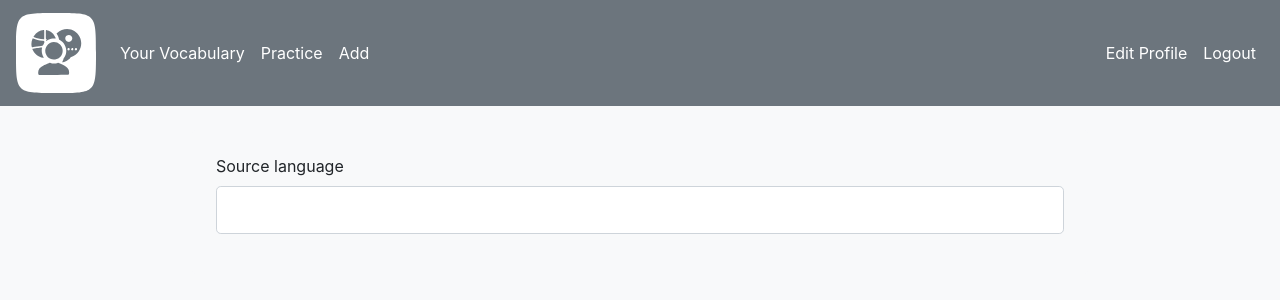
After one commit to julianzulehner/polyglotpivot, a Python web app: template app/templates/practice.html in a window 1280 px wide. The commit adds this page. Shown: the top 300 px of the page. Run offline with Jinja, Linux system fonts and the light colour scheme; the template is opened without the code that fills it, so the values that code supplies are empty, except form fields; tables that the repository leaves empty hold one stand-in row (values such as "Sample post"); form fields are guessed from the names that the template uses; some libraries are stand-ins or nearby versions.

Commit message:
Added practice page + PracticeForm + route

```diff
--- a/app/templates/base.html
+++ b/app/templates/base.html
@@ -20,13 +20,20 @@
         </button>
         <div class="collapse navbar-collapse" id="navbarNav">
             <ul class="navbar-nav">
+              {% if current_user.is_anonymous %}
+              {% else %}
               <li class="nav-item active">
-                <a class="nav-link text-white" href="#">Vocabulary</a>
+                <a class="nav-link text-white" href="{{url_for('vocabulary')}}">Your Vocabulary</a>
               </li>
               <li class="nav-item active">
-                <a class="nav-link text-white" href="#">Practice</a>
+                <a class="nav-link text-white" href="{{url_for('practice')}}">Practice</a>
               </li>
+              <li class="nav-item">
+                <a class="nav-link text-white" href="{{url_for('add_vocable')}}">Add</a>
+              </li>
+              {% endif %}
             </ul>
+
             <hr class="navbar-divider">
             <ul class="navbar-nav ml-auto">
               {% if current_user.is_anonymous %}
@@ -37,12 +44,6 @@
                 <a class="nav-link text-white" href="{{url_for('register')}}">Register</a>
               </li>
               {% else %}
-              <li class="nav-item active">
-                <a class="nav-link text-white" href="{{url_for('vocabulary')}}">Your Vocabulary</a>
-              </li>
-              <li class="nav-item">
-                <a class="nav-link text-white" href="{{url_for('add_vocable')}}">Add</a>
-              </li>
               <li class="nav-item active">
                 <a class="nav-link text-white" href="{{url_for('edit_profile')}}">Edit Profile</a>
               </li>
--- /dev/null
+++ b/app/templates/practice.html
@@ -0,0 +1,11 @@
+{% extends "base.html"%}
+{% block content %}
+<form action="" method="post" novalidate>
+    {{ form.hidden_tag() }}
+    <p>
+        {{ form.source_language.label(class="form-control-label") }}
+        {{ form.source_language(class="form-control-lg form-control") }}
+    </p>
+
+</form>
+{% endblock %}
```
Also changed, not shown: app/forms.py (+7 -1 lines), app/routes.py (+13 -1 lines), app.db.
